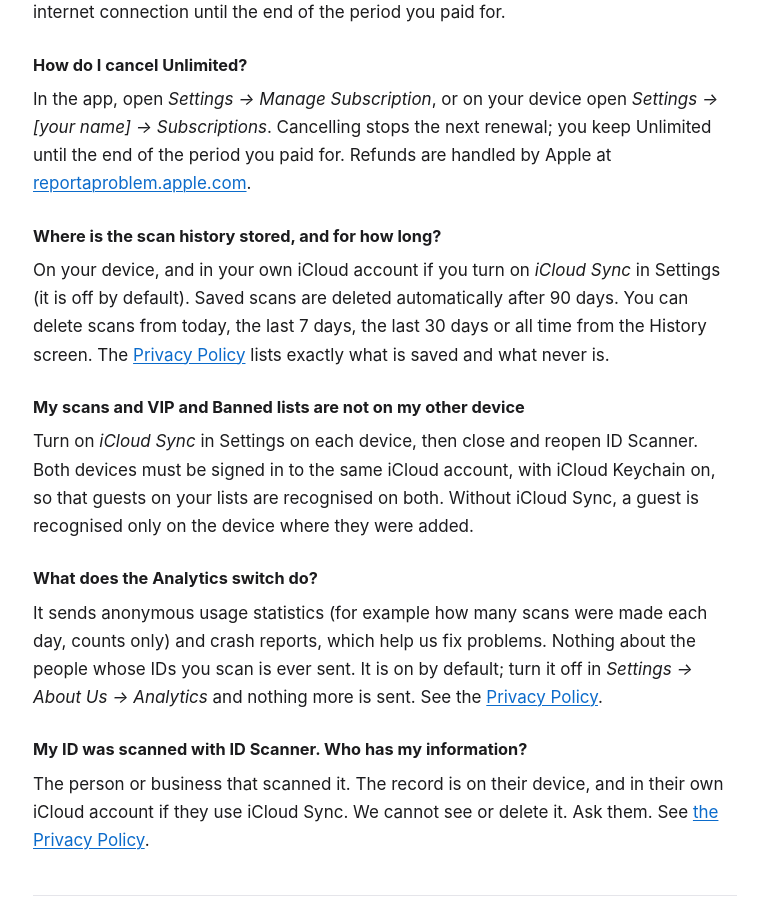
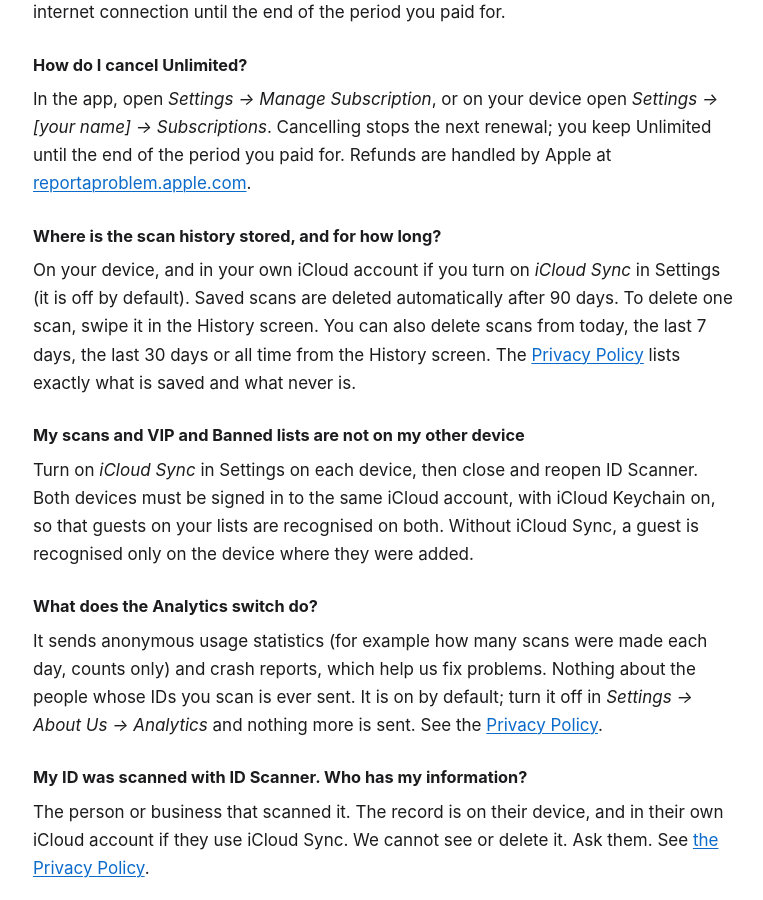
Before and after one commit to cevatakdemir21/legal, a Jekyll site: the page built from apps/idscanner/support.md, in a window 1280 px wide and 900 px high, scrolled down 1860 px. Shown: the whole window, without its empty margins (255-1018 px from the left). Built offline with Jekyll 4.4.1, drawn with Linux system fonts in a browser that asks for light colours; some of the changed text lies outside the part shown.

Commit message:
ID Scanner: one scan can now be deleted on its own (swipe in History, Delete Scan in its details)
Co-Authored-By: Claude Opus 5.5 <noreply@anthropic.com>

```diff
--- a/_includes/privacy/idscan.html
+++ b/_includes/privacy/idscan.html
@@ -55,7 +55,7 @@
 
 <ul>
   <li>Saved scans are deleted automatically after {{ page.idscan_retention_days | default: 90 }} days. VIP and Banned entries are not affected.</li>
-  <li>Scans from today, the last 7 days, the last 30 days or all time can be deleted at any time from the History screen.</li>
+  <li>A single scan can be deleted at any time by swiping it in the History screen or from its details screen. Scans from today, the last 7 days, the last 30 days or all time can be deleted together from the History screen.</li>
   <li>A guest is removed from the VIP or Banned list by swiping the entry in that list.</li>
   <li>Deleting the App removes all of the above from the device{% if page.services contains 'icloud' %}; copies in iCloud are covered under “iCloud sync” below{% endif %}. The random value in the keychain may remain on the device afterwards. It contains no information about anyone.</li>
 </ul>
--- a/apps/idscanner/support.md
+++ b/apps/idscanner/support.md
@@ -102,9 +102,9 @@ effective: 2026-11-17
 
 <p>
   On your device, and in your own iCloud account if you turn on <em>iCloud Sync</em> in
-  Settings (it is off by default). Saved scans are deleted automatically after 90 days. You
-  can delete scans from today, the last 7 days, the last 30 days or all time from the
-  History screen. The <a href="{{ '/idscanner/privacy/' | relative_url }}">Privacy
+  Settings (it is off by default). Saved scans are deleted automatically after 90 days. To
+  delete one scan, swipe it in the History screen. You can also delete scans from today,
+  the last 7 days, the last 30 days or all time from the History screen. The <a href="{{ '/idscanner/privacy/' | relative_url }}">Privacy
   Policy</a> lists exactly what is saved and what never is.
 </p>
 
```
Also changed, not shown: other parts of apps/idscanner/support.md (+1 -1 lines), apps/idscanner/privacy.md (+3 -2 lines).
